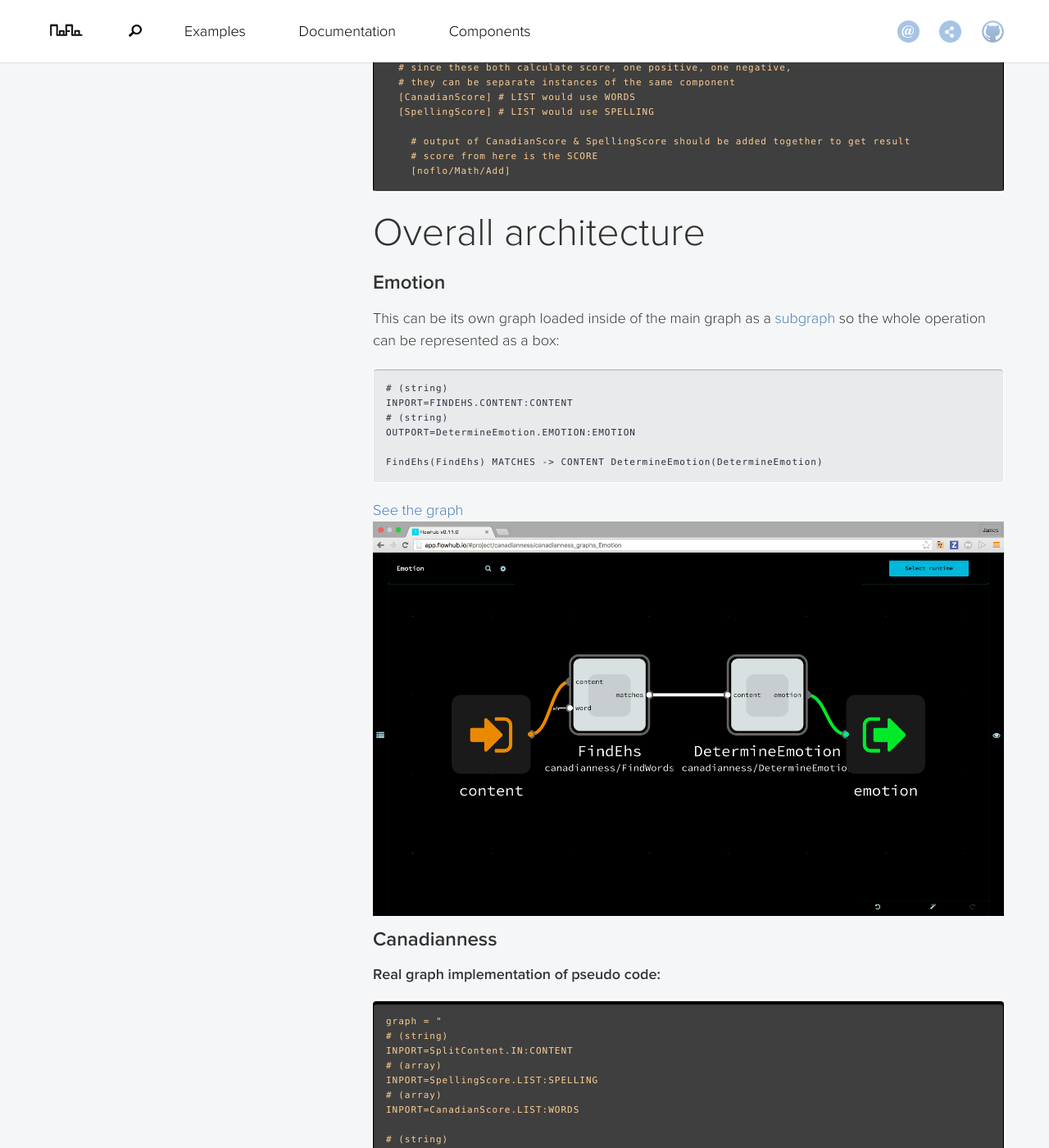
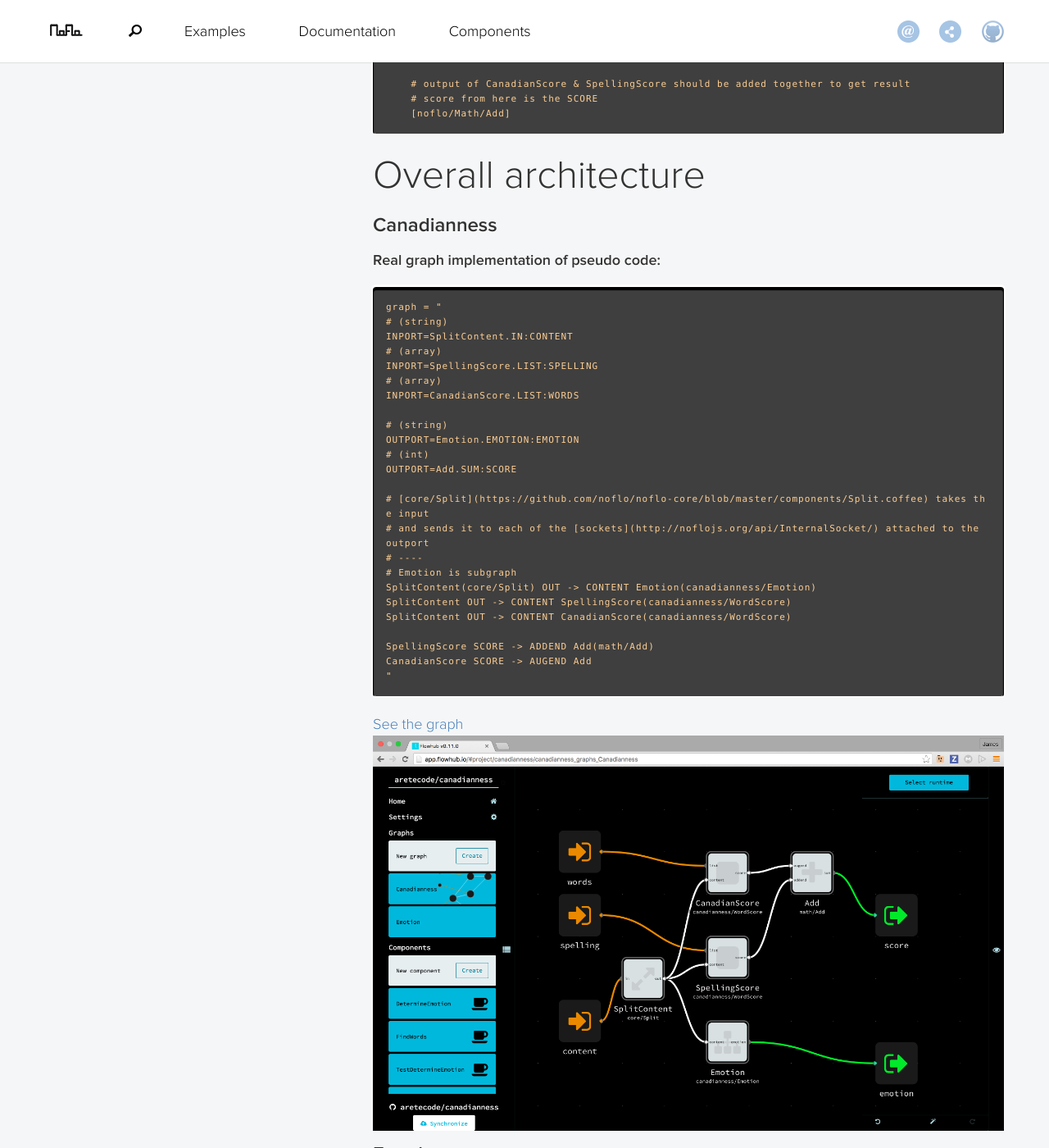
Before and after one commit to noflo/noflo.github.io, a Jekyll site: the page built from tutorials/_posts/2017-03-06-canadianness.md, in a window 1280 px wide and 1400 px high, scrolled down 2952 px. Shown: the whole window at 82% size. Built offline with Jekyll 4.4.1, drawn with Linux system fonts in a browser that asks for light colours; nearby versions of some CDN libraries; some of the changed text lies outside the part shown.

Commit message:
canadianness: Improve headers a bit

````diff
--- a/tutorials/_posts/2017-03-06-canadianness.md
+++ b/tutorials/_posts/2017-03-06-canadianness.md
@@ -124,22 +121,6 @@ TODO: move into overall arch or project definition
 
 # Overall architecture
 
-## Emotion
-
-This can be its own graph loaded inside of the main graph as a [subgraph](/documentation/graphs/#subgraphs) so the whole operation can be represented as a box:
-
-```FBP
-# (string)
-INPORT=FINDEHS.CONTENT:CONTENT
-# (string)
-OUTPORT=DetermineEmotion.EMOTION:EMOTION
-
-FindEhs(FindEhs) MATCHES -> CONTENT DetermineEmotion(DetermineEmotion)
-```
-
-[See the graph](https://github.com/aretecode/canadianness/blob/master/graphs/Emotion.fbp)
-<img src="/img/emotion.png" alt="noflo canadianness emotion graph"/>
-
 ## Canadianness
 
 ### Real graph implementation of pseudo code:
@@ -174,7 +155,23 @@ CanadianScore SCORE -> AUGEND Add
 [See the graph](https://github.com/aretecode/canadianness/blob/master/graphs/Canadianness.fbp)
 <img src="/img/canadianness.png" alt="noflo canadianness graph"/>
 
-## Writing tests
+## Emotion
+
+This can be its own graph loaded inside of the main graph as a [subgraph](/documentation/graphs/#subgraphs) so the whole operation can be represented as a box:
+
+```FBP
+# (string)
+INPORT=FINDEHS.CONTENT:CONTENT
+# (string)
+OUTPORT=DetermineEmotion.EMOTION:EMOTION
+
+FindEhs(FindEhs) MATCHES -> CONTENT DetermineEmotion(DetermineEmotion)
+```
+
+[See the graph](https://github.com/aretecode/canadianness/blob/master/graphs/Emotion.fbp)
+<img src="/img/emotion.png" alt="noflo canadianness emotion graph"/>
+
+# Writing tests
 
 First in line for testing, we have [fbp-spec](https://github.com/flowbased/fbp-spec)
 
@@ -220,13 +217,13 @@ cases:
       equals: 'eh'
 ```
 
-## Implement components
+# Implement components
 
-### DetermineEmotion
+## DetermineEmotion
 
 {% include tutorials/canadianness/DetermineEmotion.html %}
 
-### FindWords
+## FindWords
 
 {% include tutorials/canadianness/FindWords.html %}
 
@@ -234,6 +231,6 @@ cases:
 
 {% include tutorials/canadianness/WordScore.html %}
 
-## Providing a JavaScript API
+# Providing a JavaScript API
 
 TODO: write
````
Also changed, not shown: other parts of tutorials/_posts/2017-03-06-canadianness.md (+0 -3 lines).
